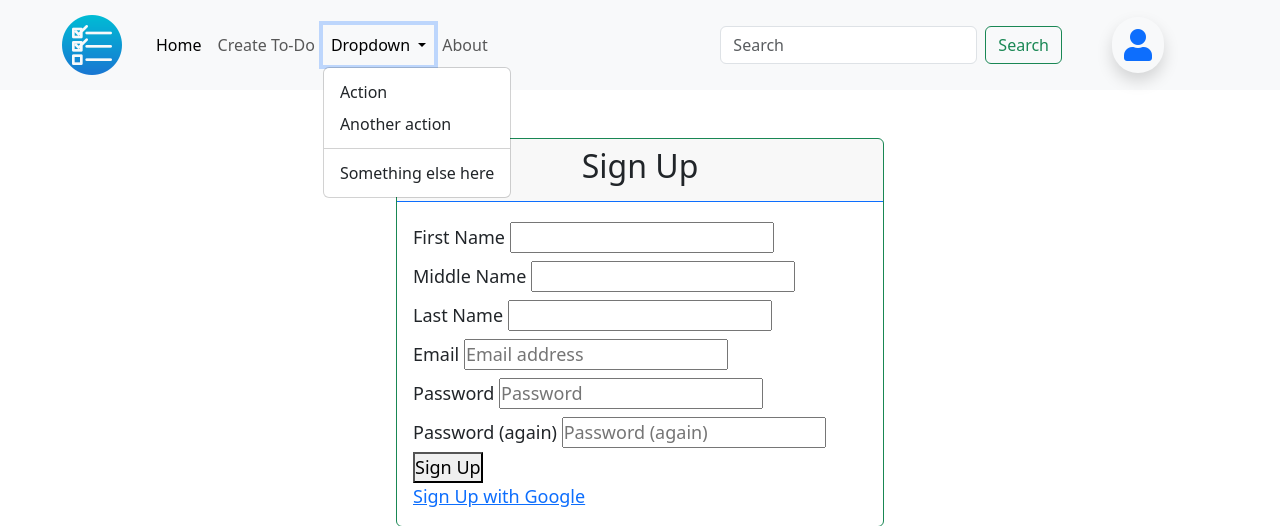
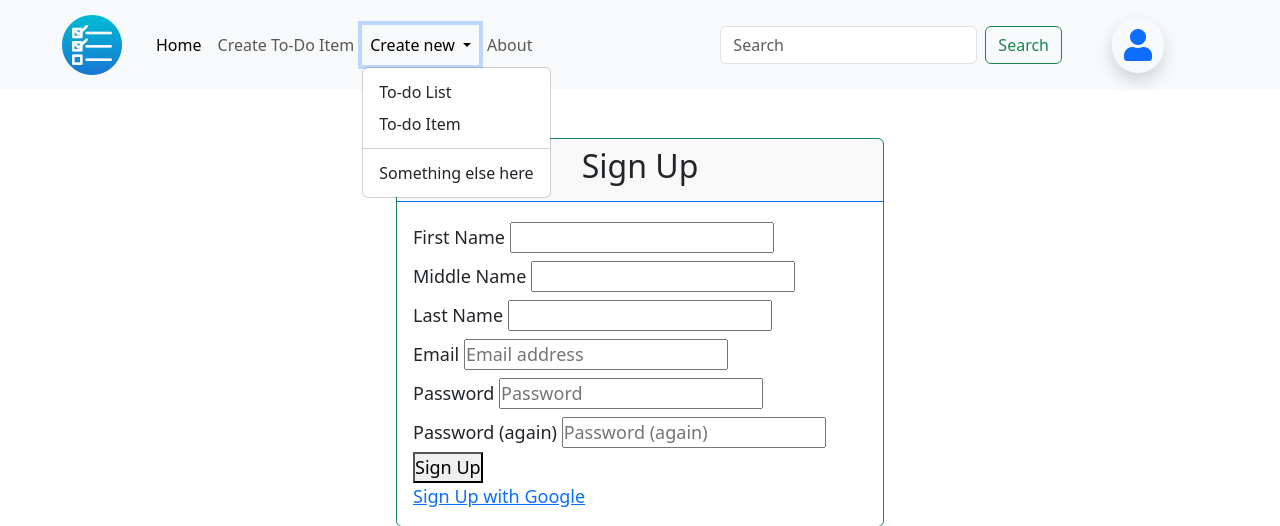
Before and after one commit to NabinPrasadDhungana/ToDo_List_Project, a Django app: page /accounts/signup/ in a window 1280 px wide, after a click on "Create new". Shown: the top 526 px of the page. Run offline with Django 5.2, Linux system fonts and the light colour scheme; data comes from the database, SQL or seed files in the repository; both versions use the stored data as it was after the commit; some libraries are stand-ins or nearby versions.

Commit message:
Added user specific to-do list and items feature

```diff
--- a/todolist_project/todolist_app/forms.py
+++ b/todolist_project/todolist_app/forms.py
@@ -49,6 +49,13 @@ class ItemCreateForm(ItemUpdateForm):
     class Meta(ItemUpdateForm.Meta):
         exclude = ItemUpdateForm.Meta.exclude + ['completed']
 
+    def save(self, user, commit=True):
+        todo_item = super(ItemCreateForm, self).save(commit=False)
+        todo_item.todo_list.user = user
+        if commit:
+            todo_item.save()
+        return todo_item
+
 class ToDoListCreateForm(forms.ModelForm):
     class Meta:
         model = ToDoList
@@ -57,5 +64,12 @@ class ToDoListCreateForm(forms.ModelForm):
             'title': forms.TextInput(attrs={'class': 'form-control'}),
         }
 
+    def save(self, user, commit=True):
+        todo_list = super(ToDoListCreateForm, self).save(commit=False)
+        todo_list.user = user
+        if commit:
+            todo_list.save()
+        return todo_list
+
 class ToDoListUpdateForm(ToDoListCreateForm):
     pass
--- a/todolist_project/todolist_app/templates/base.html
+++ b/todolist_project/todolist_app/templates/base.html
@@ -44,15 +44,15 @@
                 <a class="nav-link active" aria-current="page" href="{% url 'home' %}">Home</a>
               </li>
               <li class="nav-item">
-                <a class="nav-link" href="{% url 'item_create' %}">Create To-Do</a>
+                <a class="nav-link" href="{% url 'item_create' %}">Create To-Do Item</a>
               </li>
               <li class="nav-item dropdown">
                 <a class="nav-link dropdown-toggle" href="#" id="navbarDropdown" role="button" data-bs-toggle="dropdown" aria-expanded="false">
-                  Dropdown
+                  Create new
                 </a>
                 <ul class="dropdown-menu" aria-labelledby="navbarDropdown">
-                  <li><a class="dropdown-item" href="#">Action</a></li>
-                  <li><a class="dropdown-item" href="#">Another action</a></li>
+                  <li><a class="dropdown-item" href="{% url 'list_create' %}">To-do List</a></li>
+                  <li><a class="dropdown-item" href="{% url 'item_create' %}">To-do Item</a></li>
                   <li><hr class="dropdown-divider"></li>
                   <li><a class="dropdown-item" href="#">Something else here</a></li>
                 </ul>
--- a/todolist_project/todolist_app/views.py
+++ b/todolist_project/todolist_app/views.py
@@ -46,25 +46,27 @@ class CustomLoginView(LoginView):
 
 
 
-class Home(TemplateView):
+class Home(LoginRequiredMixin, TemplateView):
     template_name = 'index.html'
+    login_url = 'account_login'
 
     def get_context_data(self, **kwargs):
         context = super().get_context_data(**kwargs)
         query = self.request.GET.get('search')
+        user = self.request.user
 
         if query:
-            # Filter `ToDoList` and `ToDoItem` based on the search query
-            todo_lists = ToDoList.objects.filter(title__icontains=query)
-            todo_items = ToDoItem.objects.filter(title__icontains=query)
+            # Filter `ToDoList` and `ToDoItem` based on the search query and current user
+            todo_lists = ToDoList.objects.filter(user=user, title__icontains=query)
+            todo_items = ToDoItem.objects.filter(todo_list__user=user, title__icontains=query)
         else:
-            todo_lists = ToDoList.objects.all()
-            todo_items = ToDoItem.objects.all()
+            todo_lists = ToDoList.objects.filter(user=user)
+            todo_items = ToDoItem.objects.filter(todo_list__user=user)
 
         # Group `ToDoItem` objects by their associated `ToDoList`
         todo_list_items = {}
         for todo_list in todo_lists:
-            todo_list_items[todo_list] = todo_list.todoitem_set.all()
+            todo_list_items[todo_list] = todo_list.todoitem_set.filter(todo_list__user=user)
 
         context['todo_lists'] = todo_list_items
         context['query'] = query
@@ -73,35 +75,47 @@ class Home(TemplateView):
 
 
 
-class ItemDetailView(DetailView):
+
+class ItemDetailView(LoginRequiredMixin, DetailView):
     model = ToDoItem
     context_object_name = 'todo_item'
     template_name = 'todolist_app/item_detail.html'
+    login_url = 'account_login'
 
-class ItemUpdateView(UpdateView):
+    def get_queryset(self):
+        return ToDoItem.objects.filter(todo_list__user=self.request.user)
+
+
+class ItemUpdateView(LoginRequiredMixin, UpdateView):
     model = ToDoItem
     form_class = ItemUpdateForm
     template_name = 'item_update.html'
     context_object_name = 'todo_item'
     template_name = 'todolist_app/item_update.html'
+    login_url = 'account_login'
 
     def get_success_url(self):
         todo_list_id = self.object.todo_list.id
         item_id = self.object.id
         return reverse('item_detail', kwargs={'id': todo_list_id, 'pk': item_id})
 
+    def get_queryset(self):
+        return ToDoItem.objects.filter(todo_list__user=self.request.user)
+
     # def post(self, request, *args, **kwargs):
     #     if "cancel" in request.POST:
     #         return redirect(self.get_success_url())
     #     return super().post(request, *args, **kwargs)
 
-class ToDoListCreateView(CreateView):
+class ToDoListCreateView(LoginRequiredMixin, CreateView):
     model = ToDoList
     form_class = ToDoListCreateForm
     context_object_name = 'todo_list'
     template_name = 'todolist_app//list_create.html'
+    login_url = 'account_login'
 
     def form_valid(self, form):
+        form.instance.user = self.request.user
         try:
             with transaction.atomic():
                 self.object = form.save()
@@ -113,19 +127,27 @@ class ToDoListCreateView(CreateView):
     def get_success_url(self):
         return reverse('item_create')
 
-class ToDoListDeleteView(DeleteView):
+class ToDoListDeleteView(LoginRequiredMixin, DeleteView):
     model = ToDoList
     context_object_name = 'todo_list'
     template_name = 'todolist_app/list_delete.html'
+    login_url = 'account_login'
+
+    def get_queryset(self):
+        return ToDoList.objects.filter(user=self.request.user)
 
     def get_success_url(self):
         return reverse('home')
 
-class ToDoListUpdateView(UpdateView):
+class ToDoListUpdateView(LoginRequiredMixin, UpdateView):
     model = ToDoList
     form_class = ToDoListUpdateForm
     context_object_name = 'todo_list'
     template_name = 'todolist_app/list_update.html'
+    login_url = 'account_login'
+
+    def get_queryset(self):
+        return ToDoList.objects.filter(user=self.request.user)
 
     def get_success_url(self):
         return reverse('home')
@@ -169,9 +191,14 @@ class ItemCreateView(LoginRequiredMixin, CreateView):
         item_id = self.object.id
         return reverse('item_detail', kwargs={'id': todo_list_id, 'pk': item_id})
 
-class ItemDeleteView(DeleteView):
+class ItemDeleteView(LoginRequiredMixin, DeleteView):
     model = ToDoItem
     context_object_name = 'todo_item'
     template_name = 'todolist_app/item_delete.html'
+    login_url = 'account_login'
+
+    def get_queryset(self):
+        return ToDoItem.objects.filter(todo_list__user=self.request.user)
+
     def get_success_url(self):
         return reverse('home')
--- a/todolist_project/todolist_project/settings.py
+++ b/todolist_project/todolist_project/settings.py
@@ -156,7 +156,7 @@ AUTHENTICATION_BACKENDS = (
 )
 
 # django-allauth configuration
-ACCOUNT_EMAIL_VERIFICATION = 'mandatory'
+ACCOUNT_EMAIL_VERIFICATION = 'none'
 ACCOUNT_EMAIL_REQUIRED = True
 ACCOUNT_AUTHENTICATION_METHOD = 'email'
 ACCOUNT_USERNAME_REQUIRED = False
```
Also changed, not shown: todolist_project/db.sqlite3.
